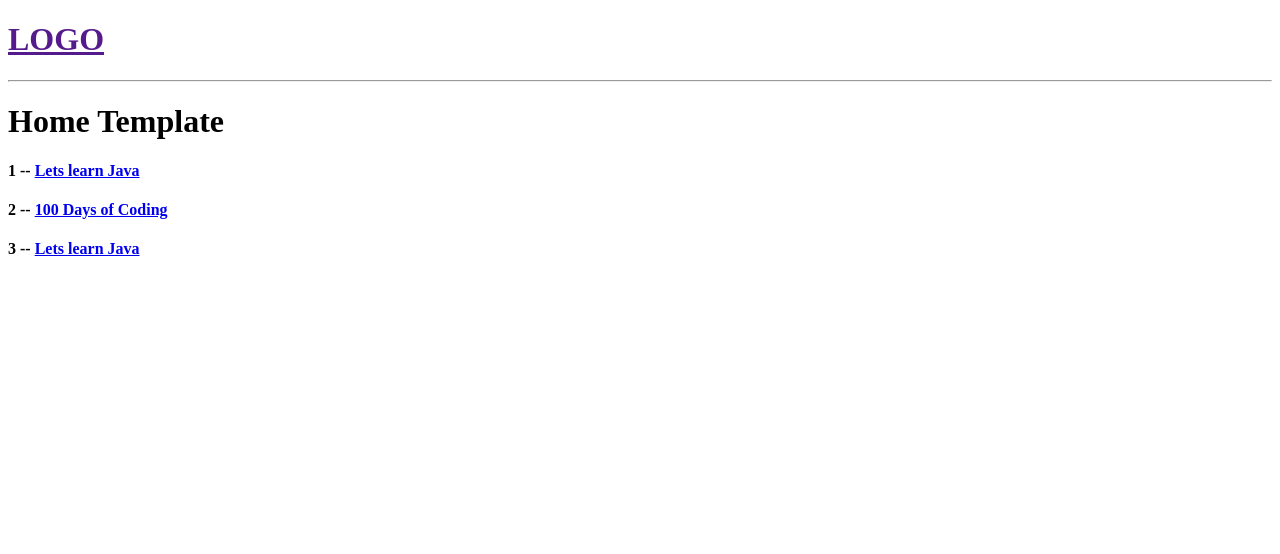
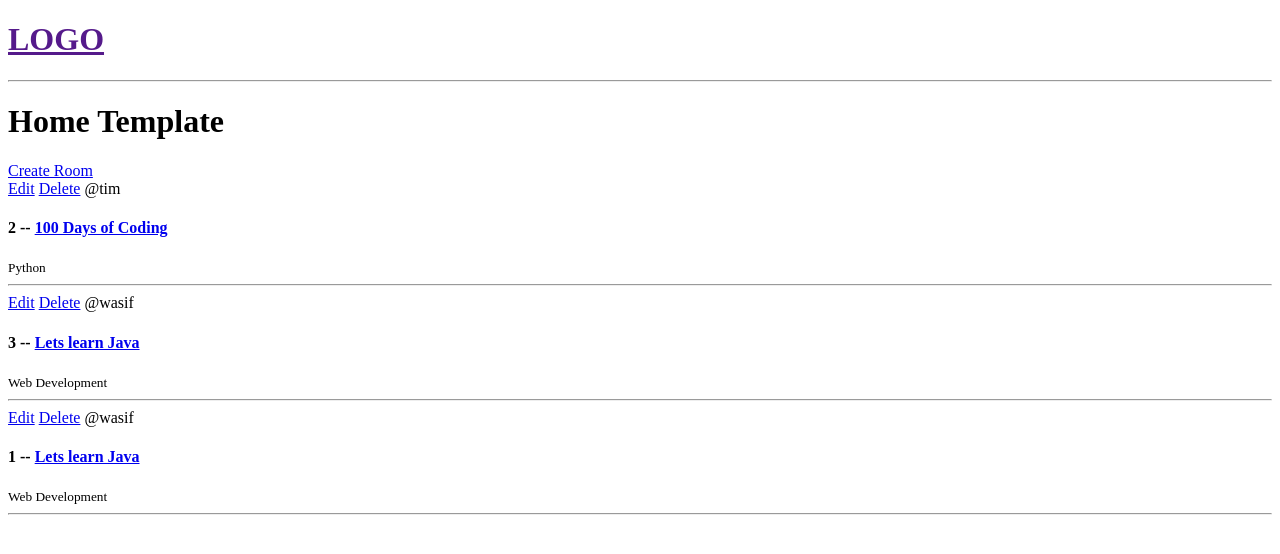
Before and after one commit to ZMWasif/Study_Buddy, a Django app: page / in a window 1280 px wide. Shown: the top 554 px of the page. Run offline with Django 5.2, Linux system fonts and the light colour scheme; data comes from the database, SQL or seed files in the repository; both versions use the stored data as it was after the commit.

Commit message:
Implemented CRUD Operations

```diff
--- a/base/admin.py
+++ b/base/admin.py
@@ -2,6 +2,8 @@ from django.contrib import admin
 
 # Register your models here.
 
-from .models import Room
+from .models import Room, Topic, Message
 
 admin.site.register(Room)
+admin.site.register(Topic)
+admin.site.register(Message)
--- a/base/models.py
+++ b/base/models.py
@@ -3,11 +3,22 @@ from django.contrib.auth.models import User
 
 # Create your models here.
 
+class Topic(models.Model):
+    name = models.CharField(max_length=200)
+
+    def __str__(self):
+        return self.name
+
 class Room(models.Model):
+    host = models.ForeignKey(User, on_delete=models.SET_NULL, null=True, blank=True)
+    topic = models.ForeignKey(Topic, on_delete=models.SET_NULL, null=True, blank=True)
     name = models.CharField(max_length=200)
     description = models.TextField(null=True, blank=True)
     updated = models.DateTimeField(auto_now=True)
     created = models.DateTimeField(auto_now_add=True)
+
+    class Meta:
+        ordering = ['-updated', '-created']
 
     def __str__(self):
         return self.name
--- a/base/templates/base/home.html
+++ b/base/templates/base/home.html
@@ -2,12 +2,18 @@
 <h1>Home Template</h1>
 
 <div>
+  <a href="{% url 'create-room' %}">Create Room</a>
   <div>
     {%for room in rooms%}
     <div>
+      <a href="{% url 'update-room' room.id %}">Edit</a>
+      <a href="{% url 'delete-room' room.id %}">Delete</a>
+      <span>@{{room.host.username}}</span>
       <h4>
         {{room.id}} -- <a href="{% url 'room' room.id %}">{{room.name}}</a>
       </h4>
+      <small>{{room.topic.name}}</small>
+      <hr />
     </div>
     {%endfor%}
   </div>
--- a/base/urls.py
+++ b/base/urls.py
@@ -4,5 +4,7 @@ from .import views
 urlpatterns = [
     path("", views.home, name="home"),
     path("room/<str:pk>", views.room, name="room"),
-
+    path("create-room/", views.createRoom, name="create-room"),
+    path("update-room/<str:pk>/", views.updateRoom, name="update-room"),
+    path("delete-room/<str:pk>/", views.deleteRoom, name="delete-room"),
     ]
--- a/base/views.py
+++ b/base/views.py
@@ -1,6 +1,6 @@
-from django.shortcuts import render
+from django.shortcuts import render, redirect
 from .models import Room
-
+from .forms import RoomForm
 # Create your views here.
 
 """ rooms = [
@@ -24,3 +24,32 @@ def room(request, pk):
     room = Room.objects.get(id=pk)
     context = {"room": room}
     return render(request, "base/room.html", context)
+
+def createRoom(request):
+    form = RoomForm()
+    if request.method == "POST":
+        form = RoomForm(request.POST)
+        if form.is_valid():
+            form.save()
+            return redirect("home")
+    context = {'form': form}
+    return render(request, "base/room_form.html", context)
+
+def updateRoom(request, pk):
+    room = Room.objects.get(id=pk)
+    form = RoomForm(instance=room)
+    if request.method == "POST":
+        form = RoomForm(request.POST, instance=room)
+        if form.is_valid():
+            form.save()
+            return redirect("home")
+    context = {"form": form}
+    return render(request, "base/room_form.html", context)
+
+def deleteRoom(request, pk):
+    room = Room.objects.get(id=pk)
+    if request.method == "POST":
+        room.delete()
+        return redirect("home")
+    context = {"room": room}
+    return render(request, "base/delete.html", {'object_name': room})
```
Also changed, not shown: base/forms.py (added, +7 -0 lines), base/templates/base/delete.html (added, +10 -0 lines), base/templates/base/room_form.html (added, +9 -0 lines), base/migrations/0002_topic_room_host_message_room_topic.py (added), base/migrations/0003_remove_topic_created_remove_topic_description_and_more.py (added), db.sqlite3.
